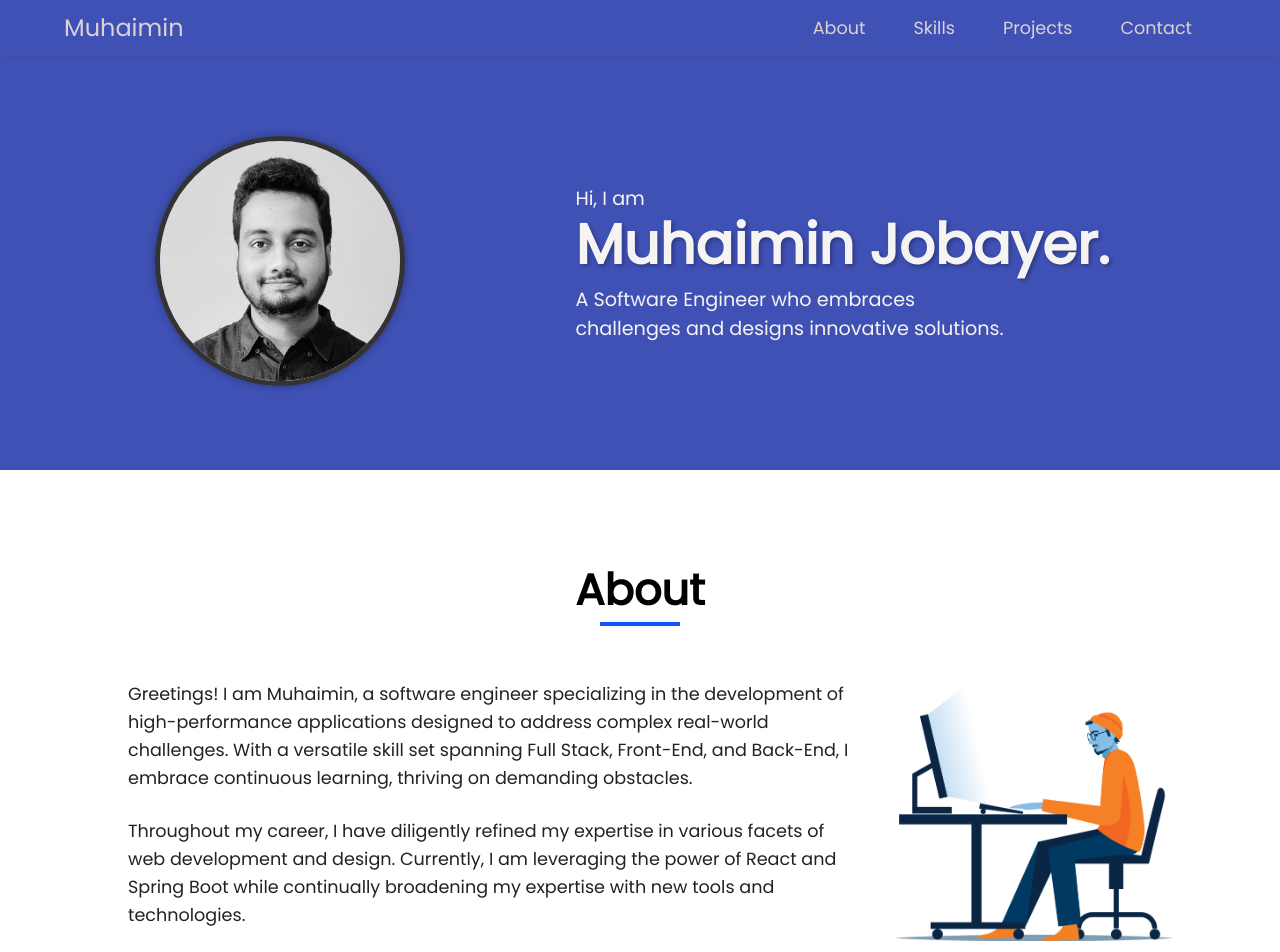
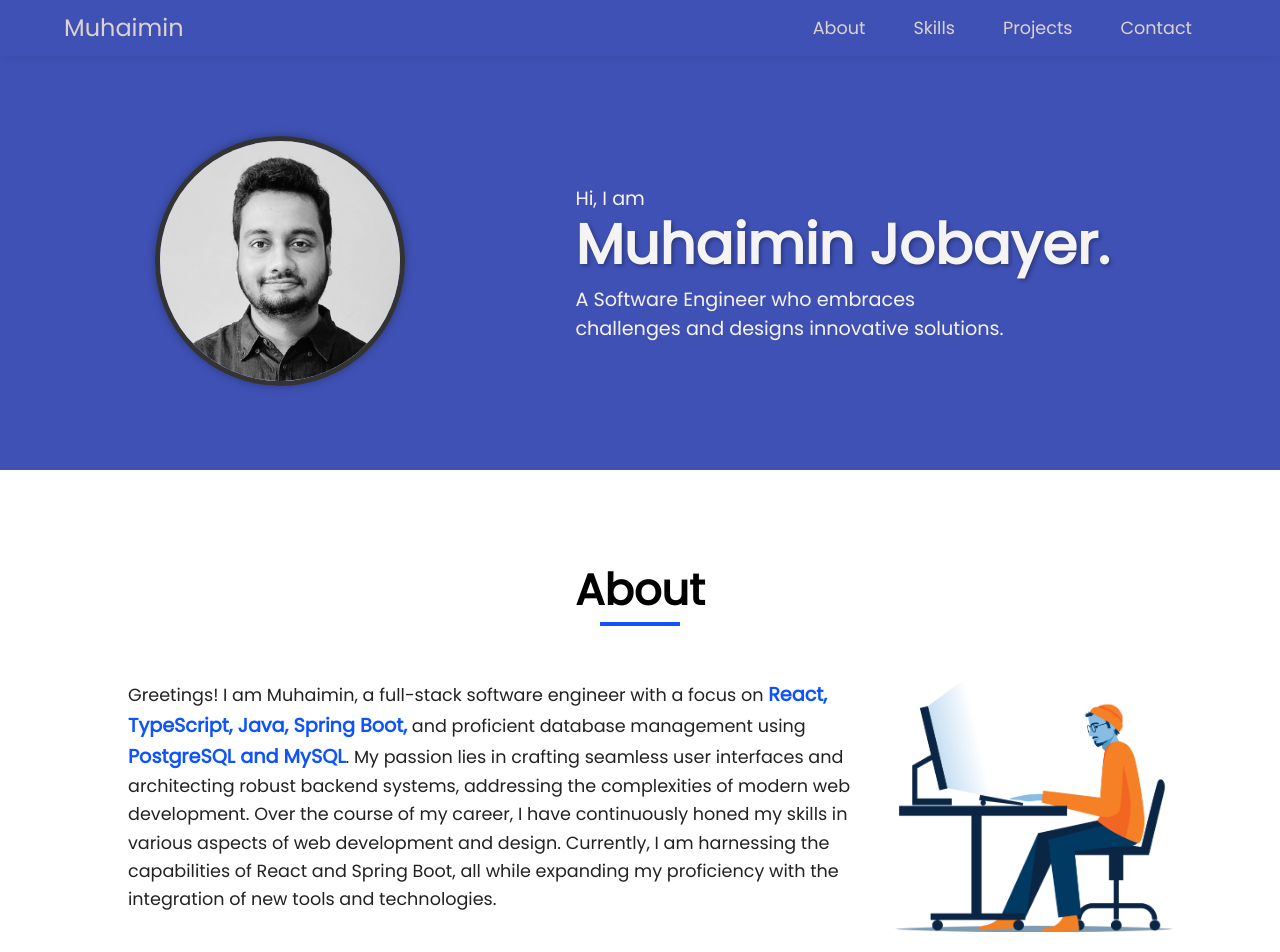
Before and after one commit to mmj05/my-portfolio-site, a React (Create React App) app: page / in a window 1280 px wide. Shown: the top 952 px of the page. Built offline with nearby package versions, Linux system fonts and the light colour scheme; the HTML template or start-up script is replaced by a standard one.

Commit message:
Updated about section

```diff
--- a/src/components/About/About.css
+++ b/src/components/About/About.css
@@ -41,6 +41,12 @@
     line-height: 1.6;
     color: #222;
     margin-bottom: 1.5rem;
+}
+
+.about-container p span {
+    font-size: 1.2rem;
+    font-weight: bold;
+    color: #0f53ff;
 }
 
 .about-dp {
--- a/src/components/About/About.js
+++ b/src/components/About/About.js
@@ -3,27 +3,30 @@ import image from '../../assets/work-from-home.png';
 
 const About = () => {
     return (
-        <section id="about">
-            <h2 className="about-heading">About</h2>
-            <div className="flex-container">
-                <div className="about-container">
+        <section id='about'>
+            <h2 className='about-heading'>About</h2>
+            <div className='flex-container'>
+                <div className='about-container'>
                     <p>
-                        Greetings! I am Muhaimin, a software engineer
-                        specializing in the development of high-performance
-                        applications designed to address complex real-world
-                        challenges. With a versatile skill set spanning Full Stack, Front-End, and Back-End, I embrace continuous learning, thriving on demanding obstacles.
-                    </p>
-                    <p>
-                        Throughout my career, I have diligently refined my
-                        expertise in various facets of web development and
-                        design. Currently, I am leveraging the power of React and Spring Boot while continually broadening my expertise with new tools and technologies.
+                        Greetings! I am Muhaimin, a full-stack software
+                        engineer with a focus on <span>React, TypeScript, Java, Spring
+                        Boot,</span> and proficient database management using
+                        <span> PostgreSQL and MySQL</span>. My passion lies in crafting
+                        seamless user interfaces and architecting robust backend
+                        systems, addressing the complexities of modern web
+                        development. Over the course of my career, I have
+                        continuously honed my skills in various aspects of web
+                        development and design. Currently, I am harnessing the
+                        capabilities of React and Spring Boot, all while
+                        expanding my proficiency with the integration of new
+                        tools and technologies.
                     </p>
                 </div>
-                <div className="pic-container">
+                <div className='pic-container'>
                     <img
                         src={image}
-                        alt="work-from-home"
-                        className="about-dp"
+                        alt='work-from-home'
+                        className='about-dp'
                     />
                 </div>
             </div>
```
Also changed, not shown: src/components/Intro/Intro.css (+3 -54 lines).
